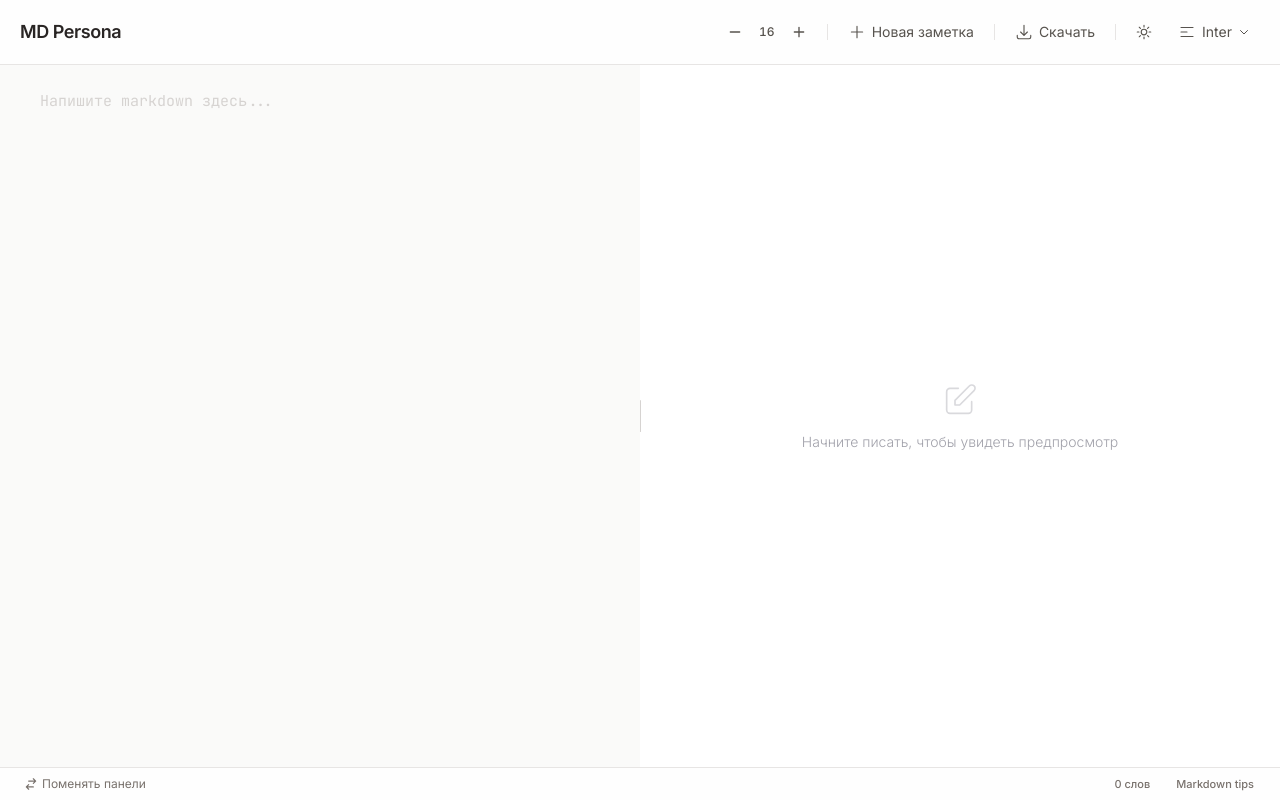
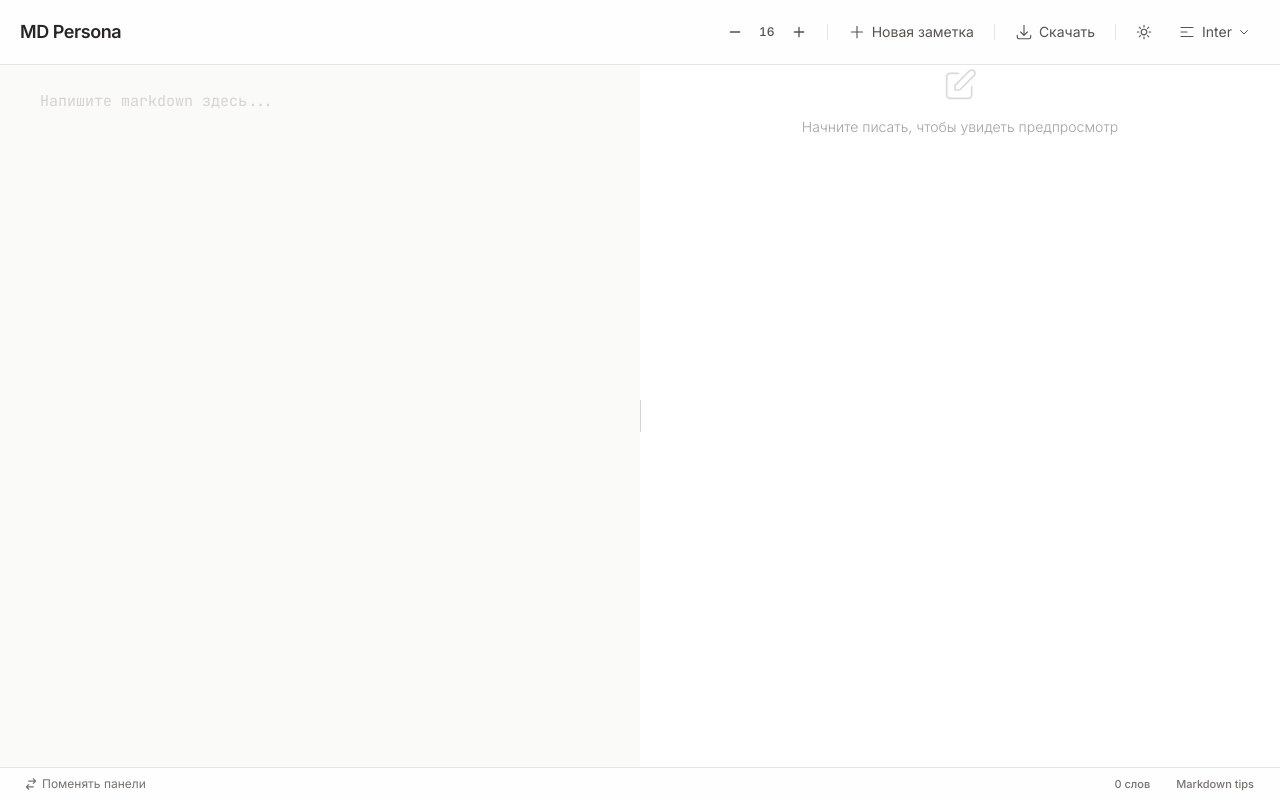
Before and after one commit to dsgnasd/MD-Editor, a React (Vite) app: page / in a window 1280 px wide. Built offline with nearby package versions, Linux system fonts and the light colour scheme.

Commit message:
Fix scrollbar position: move overflow to outer container

```diff
--- a/src/App.tsx
+++ b/src/App.tsx
@@ -224,8 +224,8 @@ export const App = () => {
       <main className="relative flex flex-1 overflow-hidden">
         {panelsSwapped ? (
           <>
-            <div className="h-full bg-white dark:bg-[#131316]" style={{ width: isMobile ? (activePanel === 'preview' ? '100%' : '0%') : `${100 - split}%`, display: isMobile && activePanel !== 'preview' ? 'none' : undefined }}>
-              <div className="w-full max-w-[900px] mx-auto h-full overflow-y-auto">
+            <div className="h-full bg-white dark:bg-[#131316] overflow-y-auto" style={{ width: isMobile ? (activePanel === 'preview' ? '100%' : '0%') : `${100 - split}%`, display: isMobile && activePanel !== 'preview' ? 'none' : undefined }}>
+              <div className="w-full max-w-[900px] mx-auto">
                 <Preview value={activeNote?.content || ''} fontSize={fontSize} images={images} />
               </div>
             </div>
@@ -266,8 +266,8 @@ export const App = () => {
               <div className="w-px h-8 bg-stone-300 dark:bg-white/10 group-hover:h-10 transition-all rounded-full" />
             </div>
 
-            <div className="h-full bg-white dark:bg-[#131316]" style={{ width: isMobile ? (activePanel === 'preview' ? '100%' : '0%') : `${100 - split}%`, display: isMobile && activePanel !== 'preview' ? 'none' : undefined }}>
-              <div className="w-full max-w-[900px] mx-auto h-full overflow-y-auto">
+            <div className="h-full bg-white dark:bg-[#131316] overflow-y-auto" style={{ width: isMobile ? (activePanel === 'preview' ? '100%' : '0%') : `${100 - split}%`, display: isMobile && activePanel !== 'preview' ? 'none' : undefined }}>
+              <div className="w-full max-w-[900px] mx-auto">
                 <Preview value={activeNote?.content || ''} fontSize={fontSize} images={images} />
               </div>
             </div>
```
